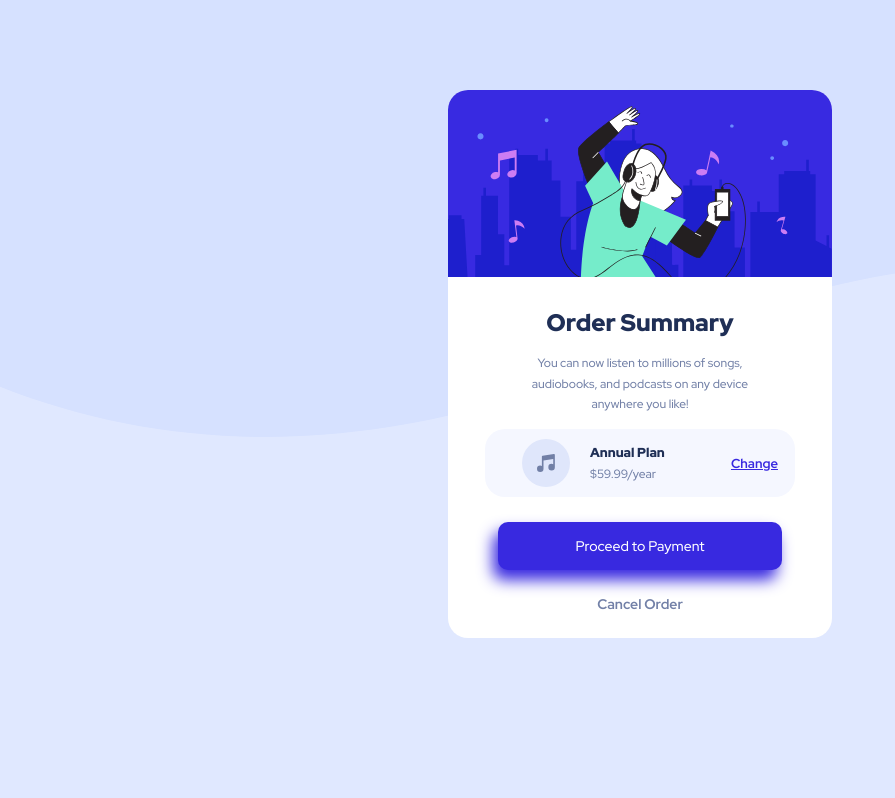
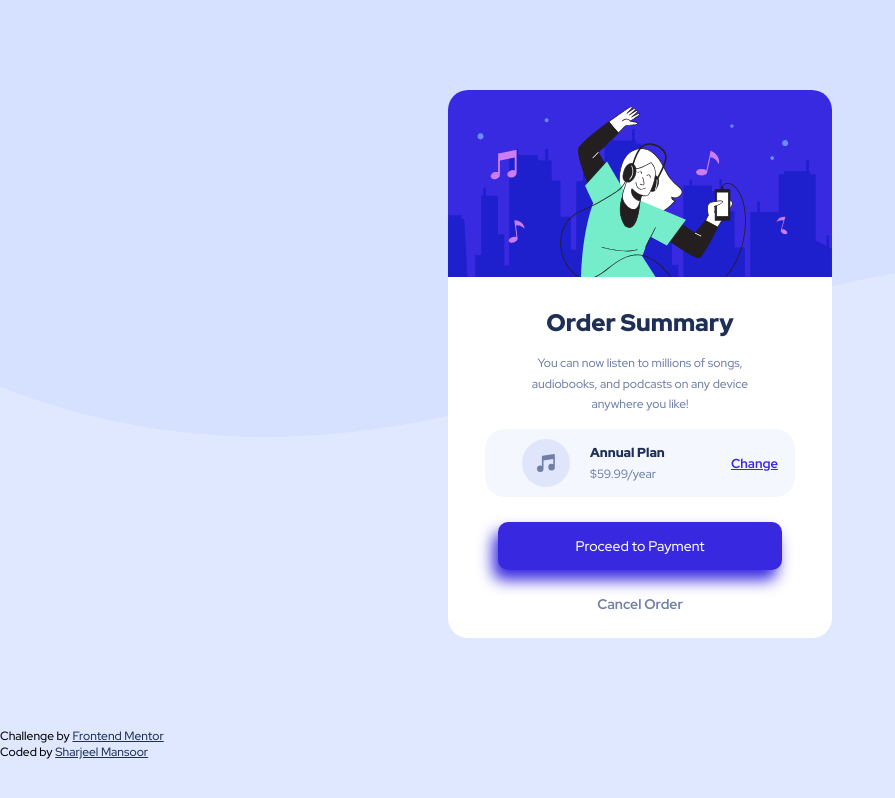
Before and after one commit to Sharjeel234/order-summary-component, a plain HTML site: page index.html in a window 1280 px wide. Shown: the whole page, without its empty margins (0-895 px from the left). Drawn offline with Linux system fonts and the light colour scheme.

Commit message:
Update index.html

```diff
--- a/index.html
+++ b/index.html
@@ -32,6 +32,14 @@
             <a href="#" class="btn btn-cancel">Cancel Order</a>
         </div>
     </div>
+    <footer class="attribution">
+        <p>Challenge by
+            <a href="http://www.frontendmentor.io?ref=challenge" target="_blank">Frontend Mentor</a>
+        </p>
+        <p>Coded by
+            <a href="http://www.frontendmentor.io/profile/Sharjeel234" target="_blank">Sharjeel Mansoor</a>
+        </p>
+    </footer>
 </body>
 
 </html>
```
